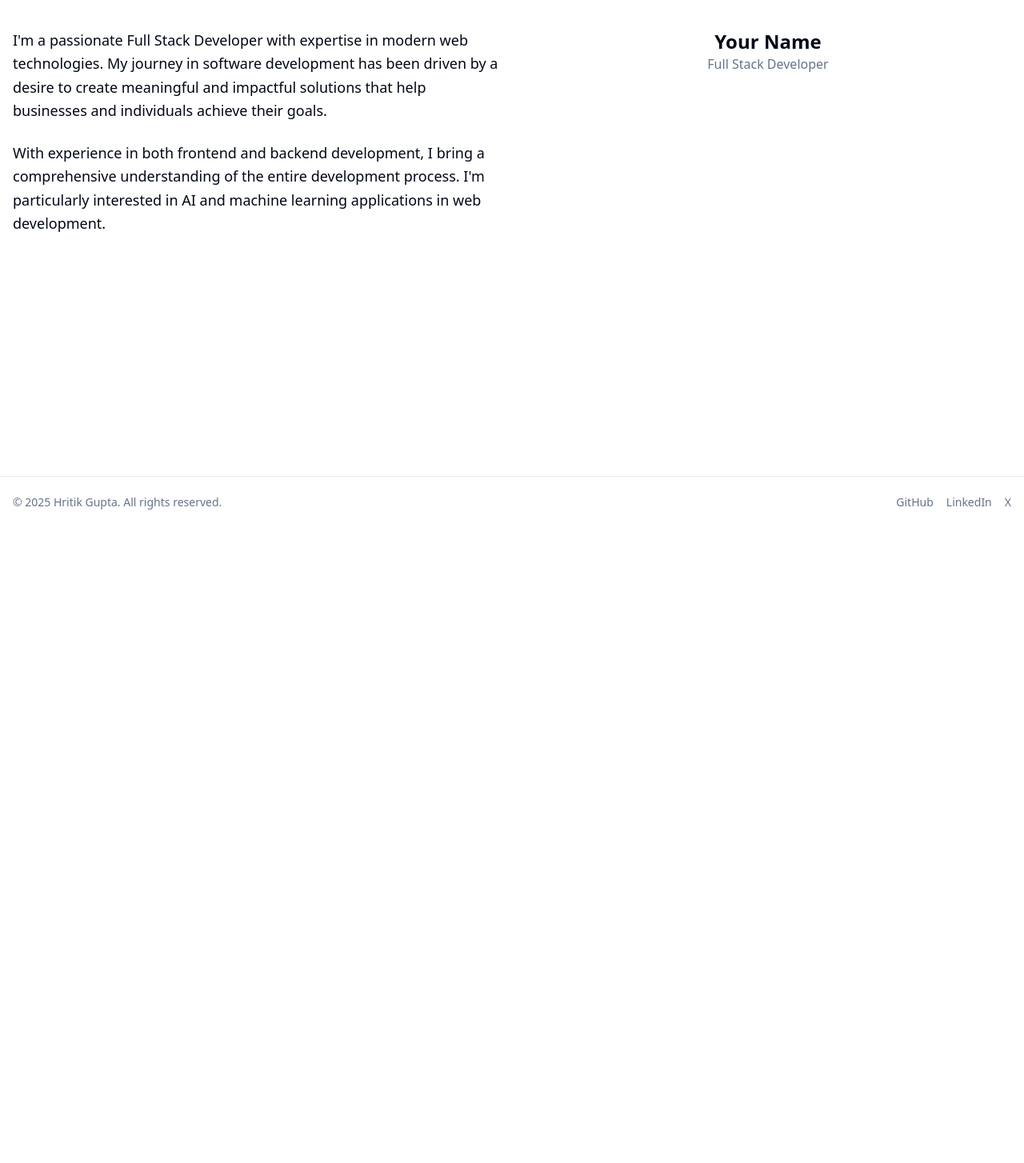
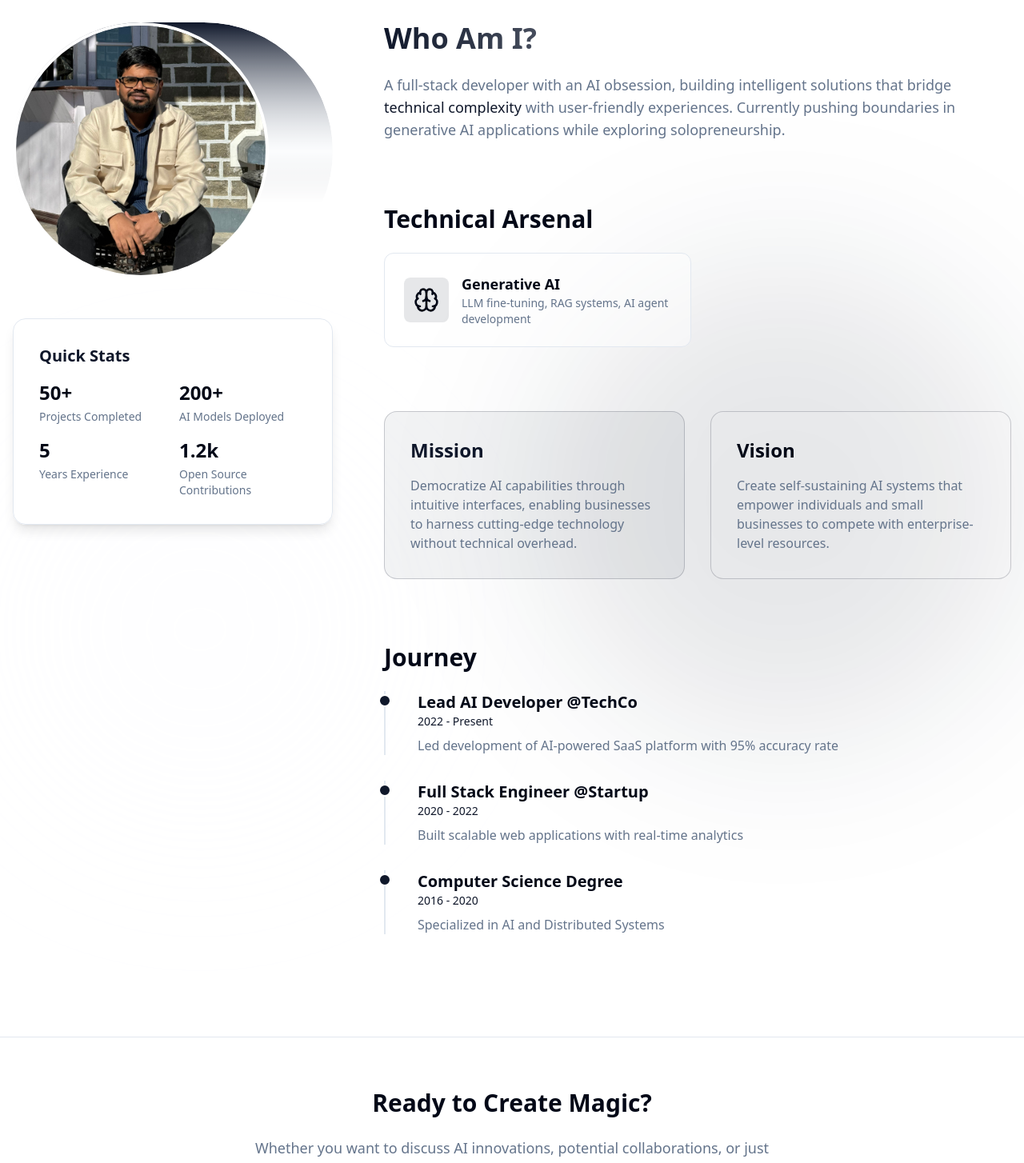
Before and after one commit to hritik1999/portfolio, a Vue app in the folder frontend/: page /about in a window 1280 px wide. Shown: the part 140-1594 px from the top of the page at 80% size. Before the commit the page ends 800 px from the top, so only its background shows below. Built offline with nearby package versions, Linux system fonts and the light colour scheme.

Commit message:
added about page

```diff
--- a/frontend/src/views/about.vue
+++ b/frontend/src/views/about.vue
@@ -1,41 +1,210 @@
 <template>
-    <div class="container mx-auto px-4 py-16">
-      <h1 class="text-4xl font-bold mb-8">About Me</h1>
-      <div class="grid grid-cols-1 md:grid-cols-2 gap-8">
-        <div class="space-y-6">
-          <p class="text-lg leading-relaxed">
-            I'm a passionate Full Stack Developer with expertise in modern web technologies.
-            My journey in software development has been driven by a desire to create
-            meaningful and impactful solutions that help businesses and individuals achieve their goals.
-          </p>
-          <p class="text-lg leading-relaxed">
-            With experience in both frontend and backend development, I bring a comprehensive
-            understanding of the entire development process. I'm particularly interested in
-            AI and machine learning applications in web development.
-          </p>
-        </div>
-          <div class="text-center">
-            <h2 class="text-2xl font-bold">Your Name</h2>
-            <p class="text-muted-foreground">Full Stack Developer</p>
+    <div class="min-h-screen relative overflow-hidden">
+      <section class="container mx-auto px-4 py-20 md:py-32">
+        <div class="grid lg:grid-cols-[400px_1fr] gap-16 items-start">
+          <!-- Sticky Profile Column -->
+          <div class="lg:sticky lg:top-32 flex flex-col gap-12">
+            <div class="relative before:absolute before:inset-0 before:animate-spin-slow before:rounded-full before:bg-gradient-to-b before:from-primary before:via-secondary before:to-primary before:content-[''] before:-z-10 before:[mask:linear-gradient(white,transparent_70%)]">
+              <Avatar class="size-80 border-4 border-background bg-gradient-to-b from-primary/20 to-primary/5 backdrop-blur-lg">
+                <AvatarImage
+                  :src="Pic"
+                  alt="@Hritik Gupta"
+                  class="hover:scale-105 transition-transform"
+                />
+                <AvatarFallback class="bg-transparent text-3xl font-bold">
+                  HG
+                </AvatarFallback>
+              </Avatar>
+            </div>
+
+            <!-- Quick Info Card -->
+            <div class="p-8 rounded-2xl border border-border bg-background/50 backdrop-blur-lg space-y-4 shadow-lg">
+              <h3 class="text-xl font-bold text-primary">Quick Stats</h3>
+              <div class="grid grid-cols-2 gap-4">
+                <div v-for="stat in quickStats" :key="stat.label" class="space-y-1">
+                  <div class="text-2xl font-bold text-foreground">{{ stat.value }}</div>
+                  <div class="text-sm text-muted-foreground">{{ stat.label }}</div>
+                </div>
+              </div>
+            </div>
+          </div>
+
+          <!-- Content Column -->
+          <div class="space-y-20">
+            <!-- Introduction Section -->
+            <section class="space-y-6">
+              <h2 class="text-4xl font-bold bg-gradient-to-r from-primary to-secondary bg-clip-text text-transparent">
+                Who Am I?
+              </h2>
+              <div class="space-y-4 text-lg text-muted-foreground">
+                <p>
+                  A full-stack developer with an AI obsession, building intelligent solutions that bridge
+                  <span class="text-primary font-medium">technical complexity</span> with
+                  <span class="font-medium">user-friendly experiences</span>.
+                  Currently pushing boundaries in generative AI applications while exploring solopreneurship.
+                </p>
+              </div>
+            </section>
+
+            <!-- Skills & Expertise -->
+            <section class="space-y-6">
+              <h3 class="text-3xl font-bold text-foreground">Technical Arsenal</h3>
+              <div class="grid md:grid-cols-2 gap-4">
+                <div
+                  v-for="(skill, index) in skills"
+                  :key="index"
+                  class="p-6 rounded-xl border border-border bg-background/50 hover:bg-gradient-to-br from-primary/5 to-secondary/5 transition-all group"
+                >
+                  <div class="flex items-center gap-4">
+                    <div class="p-3 rounded-lg bg-primary/10">
+                      <component :is="skill.icon" class="h-8 w-8" />
+                    </div>
+                    <div>
+                      <h4 class="text-lg font-semibold">{{ skill.name }}</h4>
+                      <p class="text-sm text-muted-foreground">{{ skill.description }}</p>
+                    </div>
+                  </div>
+                </div>
+              </div>
+            </section>
+
+            <!-- Mission & Vision -->
+            <section class="grid md:grid-cols-2 gap-8">
+              <div class="p-8 rounded-2xl bg-primary/5 border border-primary/20">
+                <h3 class="text-2xl font-bold text-primary mb-4">Mission</h3>
+                <p class="text-muted-foreground">
+                  Democratize AI capabilities through intuitive interfaces, enabling businesses to harness
+                  cutting-edge technology without technical overhead.
+                </p>
+              </div>
+              <div class="p-8 rounded-2xl bg-secondary/5 border border-primary/20">
+                <h3 class="text-2xl font-bold mb-4">Vision</h3>
+                <p class="text-muted-foreground">
+                  Create self-sustaining AI systems that empower individuals and small businesses to compete
+                  with enterprise-level resources.
+                </p>
+              </div>
+            </section>
+
+            <!-- Experience & Achievements -->
+            <section class="space-y-6">
+              <h3 class="text-3xl font-bold text-foreground">Journey</h3>
+              <div class="space-y-8">
+                <div
+                  v-for="(item, index) in timeline"
+                  :key="index"
+                  class="relative pl-10 border-l-2 border-border group"
+                >
+                  <div class="absolute w-4 h-4 bg-primary rounded-full -left-[9px] top-1 border-2 border-background transition-transform group-hover:scale-125" />
+                  <h4 class="text-xl font-semibold">{{ item.title }}</h4>
+                  <div class="text-sm text-primary mb-2">{{ item.date }}</div>
+                  <p class="text-muted-foreground">{{ item.description }}</p>
+                  <div v-if="item.achievement" class="mt-3 p-3 rounded-lg bg-secondary/5 border border-secondary/20">
+                    🏆 {{ item.achievement }}
+                  </div>
+                </div>
+              </div>
+            </section>
           </div>
         </div>
-        </div>
+      </section>
+
+                  <!-- Call to Action -->
+                  <section class="text-center py-16 space-y-6 border-t">
+              <h3 class="text-3xl font-bold text-foreground">Ready to Create Magic?</h3>
+              <p class="text-lg text-muted-foreground max-w-2xl mx-auto">
+                Whether you want to discuss AI innovations, potential collaborations, or just geek out about
+                the future of technology - let's connect!
+              </p>
+              <div class="flex justify-center gap-4">
+         <!-- Social Links -->
+          <div class="flex gap-6 text-muted-foreground justify-center md:justify-start">
+            <a
+              v-for="link in socialLinks"
+              :key="link.id"
+              :href="link.url"
+              target="_blank"
+              :aria-label="link.label"
+              class="p-2 hover:text-primary transition-colors"
+            >
+              <component :is="link.icon" class="h-6 w-6" />
+            </a>
+          </div>
+              </div>
+            </section>
+
+      <!-- Background Effects -->
+      <div class="absolute inset-0 overflow-hidden pointer-events-none">
+        <div class="absolute right-0 top-1/4 -z-10 h-[600px] w-[600px] rounded-full bg-primary/10 blur-[100px]"></div>
+        <div class="absolute left-0 bottom-1/3 -z-10 h-[500px] w-[500px] rounded-full bg-secondary/10 blur-[100px]"></div>
+      </div>
+    </div>
   </template>
 
+
   <script>
-  import { Avatar, AvatarImage, AvatarFallback } from '@/components/ui/avatar'
+import { MessageSquareText } from 'lucide-vue-next';
+import { Button } from '@/components/ui/button';
+import { Avatar, AvatarImage, AvatarFallback } from '@/components/ui/avatar';
+import { Download, ArrowRight,Github, Linkedin, Mail,X,Brain } from 'lucide-vue-next';
+import ProfilePic from '../assets/IMG_8346.jpg'
 
     export default {
         name: 'About',
         data() {
             return {
-
+                quickStats :[
+                    { label: 'Projects Completed', value: '50+' },
+                    { label: 'AI Models Deployed', value: '200+' },
+                    { label: 'Years Experience', value: '5' },
+                    { label: 'Open Source Contributions', value: '1.2k' }
+                    ],
+                skills : [
+                    {
+                        name: 'Generative AI',
+                        icon: 'Brain',
+                        description: 'LLM fine-tuning, RAG systems, AI agent development'
+                    },
+                    // Add other skills...
+                    ],
+                    timeline : [
+                        {
+                            title: 'Lead AI Developer @TechCo',
+                            date: '2022 - Present',
+                            description: 'Led development of AI-powered SaaS platform with 95% accuracy rate'
+                        },
+                        {
+                            title: 'Full Stack Engineer @Startup',
+                            date: '2020 - 2022',
+                            description: 'Built scalable web applications with real-time analytics'
+                        },
+                        {
+                            title: 'Computer Science Degree',
+                            date: '2016 - 2020',
+                            description: 'Specialized in AI and Distributed Systems'
+                        }
+                        ],
+                        Pic: ProfilePic,
+                        socialLinks: [
+                            { id: 1, icon: 'Github', url: 'https://github.com/hritik1999', label: 'GitHub' },
+                            { id: 2, icon: 'Linkedin', url: 'https://www.linkedin.com/in/hritik-gupta-985b371a1/', label: 'LinkedIn' },
+                            { id: 3, icon: 'Mail', url: 'mailto:guptahritik1999@gmail.com', label: 'Email' },
+                            { id: 4, icon: 'X', url: 'https://x.com/AI_Bhaiiii', label: 'X' },
+                        ],
             }
         },
         components: {
         Avatar,
         AvatarImage,
         AvatarFallback,
+        Button,
+        Download,
+        ArrowRight,
+        Github,
+        Linkedin,
+        Mail,
+        X,
+        Brain
         },
     }
   </script>
--- a/frontend/src/views/home.vue
+++ b/frontend/src/views/home.vue
@@ -61,7 +61,7 @@ export default {
         </div>
 
         <!-- Content Section -->
-        <div class="space-y-8 text-center md:text-left">
+        <div class="space-y-6 text-center md:text-left">
           <h1
             class="text-5xl md:text-6xl font-bold bg-gradient-to-r from-primary to-secondary bg-clip-text text-transparent"
           >
@@ -70,14 +70,12 @@ export default {
           <h3
             class="text-1xl md:text-3xl font-bold "
           >
-            Full Stack AI Developer & Entrepreneur
+            Full Stack AI Developer | Aspiring Entrepreneur
           </h3>
           <p class="text-xl md:text-2xl text-muted-foreground leading-relaxed">
-            Passionate about
-            <span class="underline decoration-primary/30 underline-offset-4">
-              AI, ML, and Web Development
-            </span>.
-            I love to build and deploy AI models and web applications.
+            Will be Bringing bold, unconventional ideas to life
+              and sharing them with the world. <br><br>
+
           </p>
 
           <!-- Buttons -->
@@ -105,7 +103,7 @@ export default {
           </div>
 
           <!-- Social Links -->
-          <div class="flex gap-6 mt-6 text-muted-foreground justify-center md:justify-start">
+          <div class="flex gap-6 mt-8 text-muted-foreground justify-center md:justify-start">
             <a
               v-for="link in socialLinks"
               :key="link.id"
```
Also changed, not shown: frontend/src/assets/IMG_8346.jpg (added).
